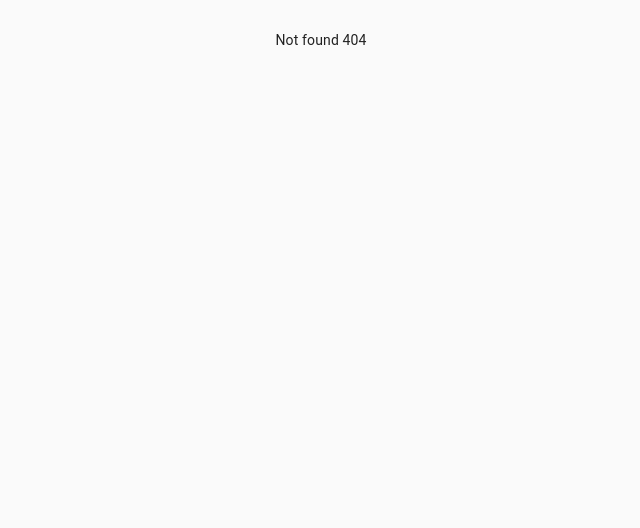
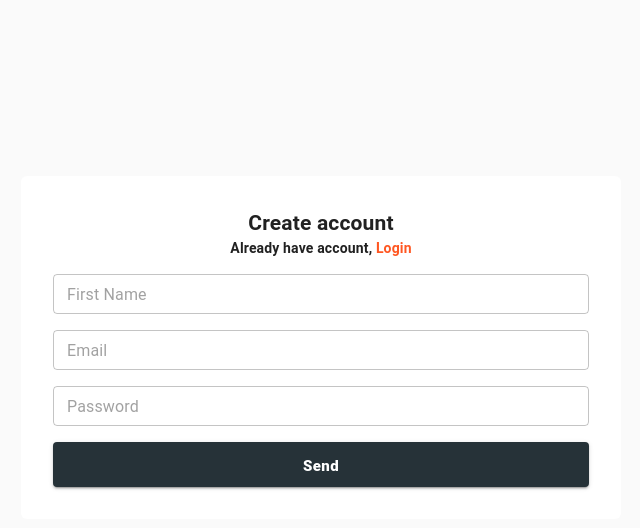
Before and after one commit to chatpta/ui-starter-react, a React (Create React App) app: page /register in a window 1280 px wide. Before the commit this address had no page. Shown: the top 528 px of the page, without its empty margins (319-959 px from the left). Built offline with nearby package versions, Linux system fonts and the light colour scheme; what @chatpta/redux-store-utility would draw is missing.

Commit message:
register is created

```diff
--- /dev/null
+++ b/src/pages/authPages/createAccount/CreateAccountElement.js
@@ -0,0 +1,67 @@
+import TextField from '@material-ui/core/TextField';
+import Button from '@material-ui/core/Button';
+import useCreateAccountElementStyle from "./CreateAccountElementStyle";
+import { Hidden } from "@material-ui/core";
+import { Link } from "react-router-dom";
+import React from "react";
+
+
+function CreateAccountElement() {
+    const classes = useCreateAccountElementStyle();
+
+    return (
+        <div className={ classes.root }>
+            <div className={ classes.innerContainer }>
+                <div className={ classes.contactFormContainer }>
+                    <h2 className={ classes.title }>Create account</h2>
+                    <h4 className={ classes.title }>
+                        <Hidden xsDown> Already have account, </Hidden>
+                        <Link to={ "/login" } style={ { textDecoration: 'none' } }>
+                            <span className={ classes.createAccount }>Login</span>
+                        </Link>
+                    </h4>
+                    <TextField
+                        id="username"
+                        variant="outlined"
+                        placeholder={ "First Name" }
+                        color="primary"
+                        size={ "small" }
+                        fullWidth
+                        className={ classes.textField }
+                    />
+                    <TextField
+                        id="email"
+                        variant="outlined"
+                        placeholder={ "Email" }
+                        color="primary"
+                        size={ "small" }
+                        fullWidth
+                        className={ classes.textField }
+                    />
+                    <TextField
+                        id="password"
+                        variant="outlined"
+                        placeholder={ "Password" }
+                        color="primary"
+                        size={ "small" }
+                        type="password"
+                        fullWidth
+
+                        className={ classes.textField }
+                    />
+                    <Button
+                        variant="contained"
+                        color="primary"
+                        className={ classes.sendButton }
+                        size={ "large" }
+                        fullWidth
+                    >
+                        Send
+                    </Button>
+                </div>
+            </div>
+        </div>
+    );
+}
+
+export default CreateAccountElement;
--- /dev/null
+++ b/src/pages/authPages/createAccount/CreateAccountElementStyle.js
@@ -0,0 +1,74 @@
+import { makeStyles } from "@material-ui/core/styles";
+
+const useCreateAccountElementStyle = makeStyles( theme => ( {
+    root: {
+        minHeight: "76vh",
+        display: "flex",
+        alignItems: "center",
+        marginTop: theme.dimensions.topMenuBarHeight,
+        '@media (min-width: 700px)': {
+            padding: theme.spacing( 16 ),
+        },
+        '@media (min-width: 1024px)': {
+            padding: theme.spacing( 20 ),
+        },
+        '@media (min-width: 1800px)': {
+            padding: theme.spacing( 30 ),
+        },
+    },
+    innerContainer: {
+        maxWidth: theme.dimensions.siteMaxWidth,
+        padding: theme.spacing( 2 ),
+        margin: "auto",
+        '@media (min-width: 660px)': {
+            display: "flex",
+            flexFlow: "row",
+            paddingBottom: theme.spacing( 2 ),
+        }
+    },
+    contactFormContainer: {
+        margin: "auto",
+        backgroundColor: "white",
+        padding: theme.spacing( 4 ),
+        borderRadius: "6px",
+        minHeight: 200,
+        maxWidth: 600,
+        '&>*': {
+            margin: 0,
+        },
+        '@media (min-width: 760px)': {
+            order: 2,
+            padding: theme.spacing( 4 ),
+            // paddingTop: theme.spacing(4),
+        }
+    },
+    title: {
+        textAlign: "center",
+    },
+    createAccount: {
+        color: theme.palette.secondary.main,
+        cursor: "pointer",
+    },
+    textField: {
+        marginTop: theme.spacing( 2 ),
+    },
+    rememberLine: {
+        display: "flex",
+        flexFlow: "row",
+    },
+    forgotPassword: {
+        color: theme.palette.primary.main,
+        cursor: "pointer",
+    },
+    sendButton: {
+        color: "white",
+        textTransform: "none",
+        fontWeight: 800,
+        marginTop: theme.spacing( 2 ),
+        '&>span': {
+            paddingTop: theme.spacing( 0.4 ),
+        }
+    },
+} ) );
+
+export default useCreateAccountElementStyle;
--- /dev/null
+++ b/src/pages/authPages/createAccount/CreateAccountPage.js
@@ -0,0 +1,23 @@
+import { connect } from "react-redux";
+import reduxStoreUtility from "@chatpta/redux-store-utility";
+import CreateAccountElement from "./CreateAccountElement";
+
+
+const prsAct = reduxStoreUtility.createAsyncActions( "User" );
+const userFetch = dispatch => request => dispatch( prsAct.userFetch( request ) );
+
+const mapStateToProps = state => {
+    return {
+        user: state.user,
+    };
+};
+
+const mapDispatchToProps = dispatch => {
+    return {
+        userFetch: userFetch( dispatch )
+    };
+};
+
+const LoginPage = connect( mapStateToProps, mapDispatchToProps )( CreateAccountElement );
+
+export default LoginPage;
--- a/src/pages/authPages/login/LoginElement.js
+++ b/src/pages/authPages/login/LoginElement.js
@@ -15,9 +15,7 @@ function LoginElement( props ) {
 
     const [ userLogin, setUserLogin ] = React.useState( { username: '', password: '' } );
 
-    const reqURL = window.location.protocol + "//" + window.location.hostname + ":3001" + "/login";
-
-    const postReq = body => new Request( reqURL,
+    const postReq = body => new Request( "http://localhost:3001/login",
         {
             method: 'POST',
             headers: {
@@ -45,7 +43,7 @@ function LoginElement( props ) {
                     <h2 className={ classes.title }>Login</h2>
                     <h4 className={ classes.title }>
                         <Hidden xsDown> Do not have account ? </Hidden>
-                        <Link to={ "/create-account" } style={ { textDecoration: 'none' } }>
+                        <Link to={ "/register" } style={ { textDecoration: 'none' } }>
                             <span className={ classes.createAccount }>Register !</span>
                         </Link>
                     </h4>
--- a/src/router/DefaultRouter.js
+++ b/src/router/DefaultRouter.js
@@ -5,6 +5,8 @@ import {
     Route
 } from "react-router-dom";
 import LoginPage from "../pages/authPages/login/LoginPage";
+import CreateAccountPage from "../pages/authPages/createAccount/CreateAccountPage";
+
 
 // Lazy load pages
 const HomePage = React.lazy( () => import('../views/HomePage') );
@@ -20,6 +22,7 @@ function AppRouter() {
                     <Route exact path="/" element={ <HomePage/> }/>
                     <Route path="users" element={ <UsersPage/> }/>
                     <Route path="login" element={ <LoginPage/> }/>
+                    <Route path="register" element={ <CreateAccountPage/> }/>
                     <Route path="items" element={ <ItemsPage/> }/>
                     <Route path="*" element={ <NotFoundPage/> }/>
                 </Routes>
```
Also changed, not shown: src/views/CreateAccountView.js (added, +11 -0 lines).
